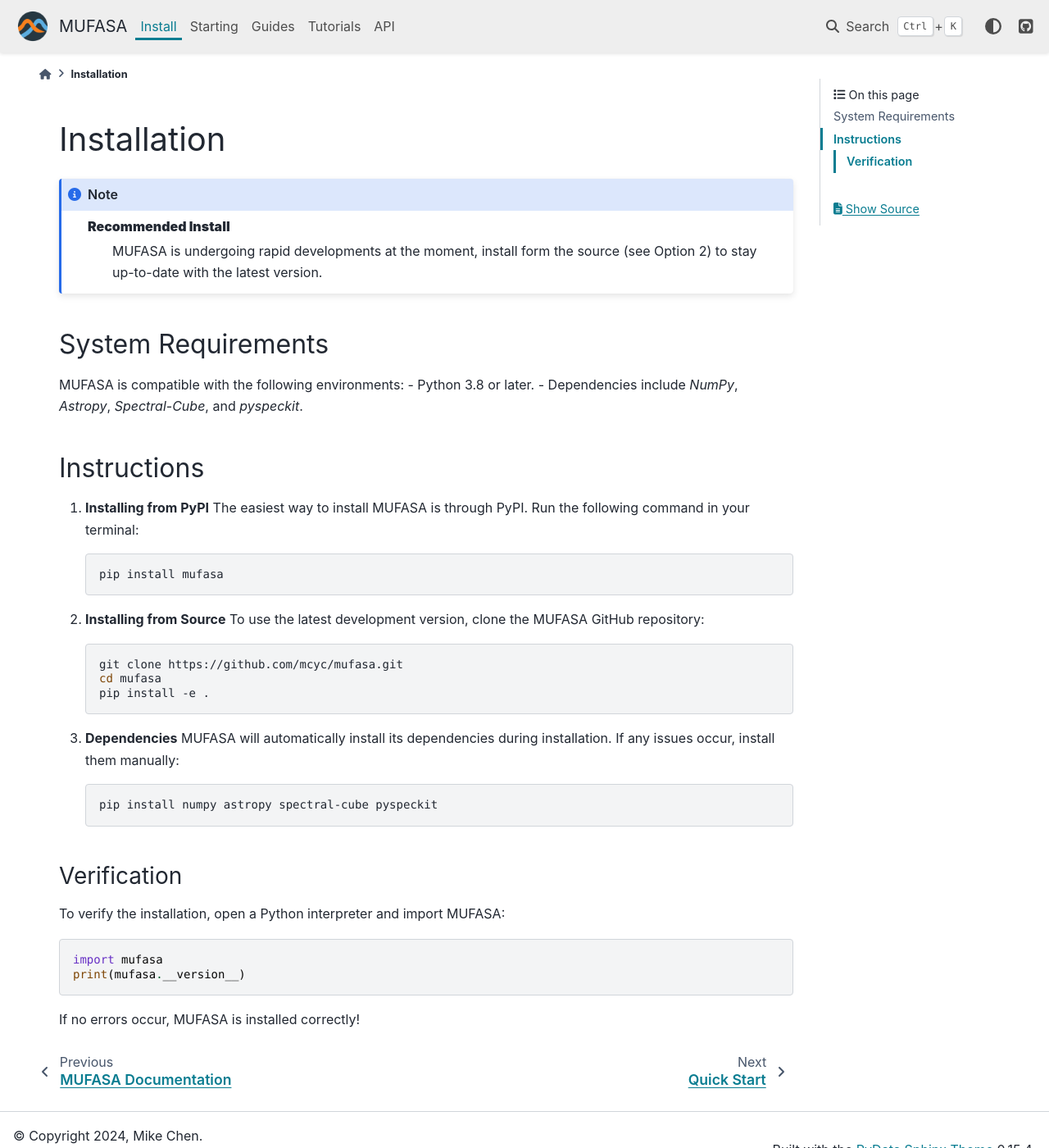
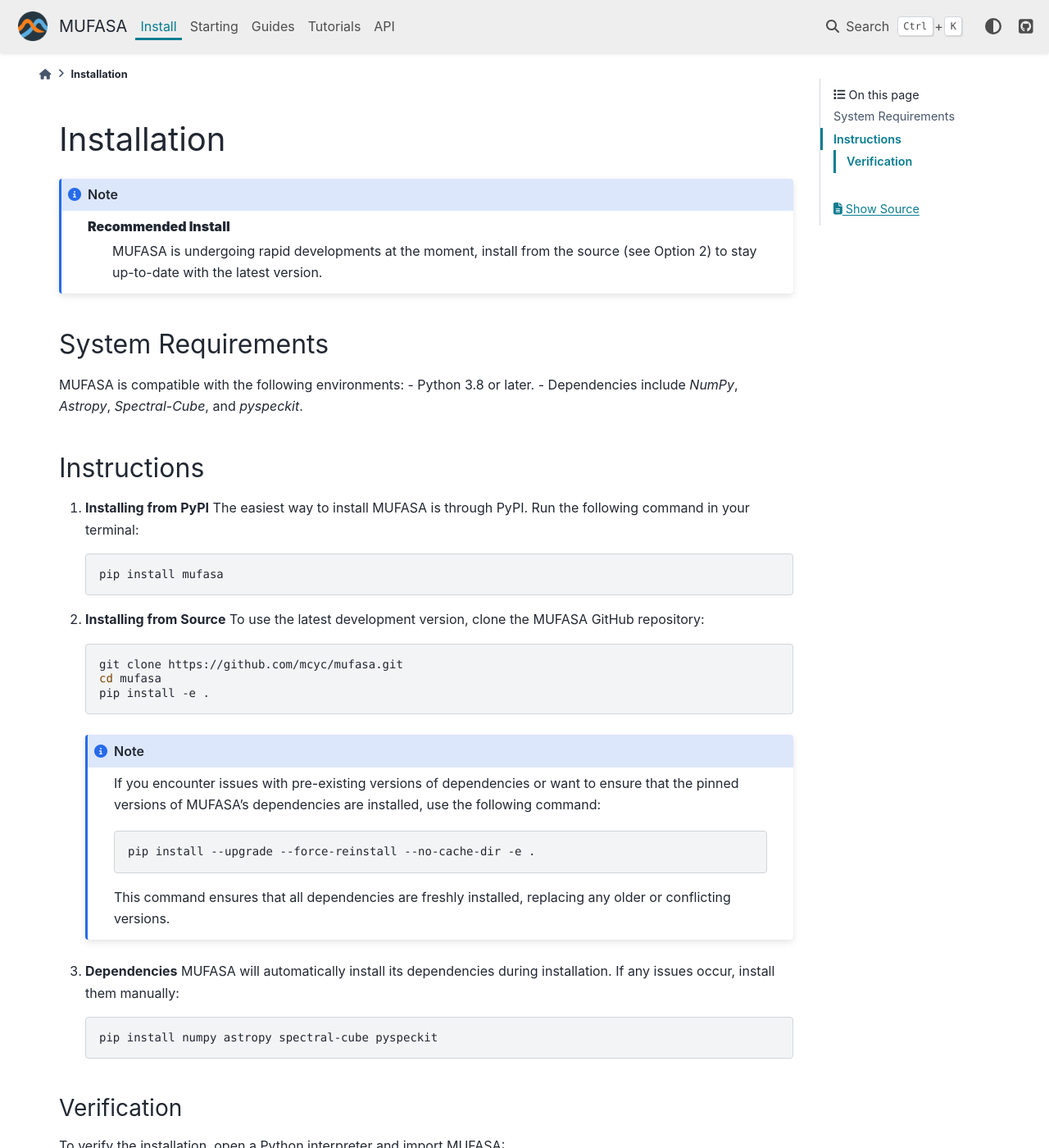
Before and after one commit to mcyc/mufasa, a Sphinx documentation site: the page built from docs/source/installation.rst, in a window 1280 px wide and 1400 px high. Shown: the whole window at 82% size. Built offline with Sphinx 7.4.7 and the PyData theme 0.15.4, drawn with Linux system fonts in a browser that asks for light colours.

Commit message:
Added instructions to installation.rst on when and how to force install pinned dependencies

```diff
--- a/docs/source/installation.rst
+++ b/docs/source/installation.rst
@@ -1,12 +1,10 @@
 Installation
 =================
-
 .. note::
 
    **Recommended Install**
     MUFASA is undergoing rapid developments at the moment,
-    install form the source (see Option 2) to stay up-to-date with the latest version.
-
+    install from the source (see Option 2) to stay up-to-date with the latest version.
 
 System Requirements
 --------------------
@@ -33,6 +31,16 @@ Instructions
        cd mufasa
        pip install -e .
 
+   .. note::
+       If you encounter issues with pre-existing versions of dependencies or want to ensure
+       that the pinned versions of MUFASA's dependencies are installed, use the following command:
+
+       .. code-block:: bash
+
+           pip install --upgrade --force-reinstall --no-cache-dir -e .
+
+       This command ensures that all dependencies are freshly installed, replacing any older or conflicting versions.
+
 3. **Dependencies**
    MUFASA will automatically install its dependencies during installation. If any issues occur, install them manually:
 
```
